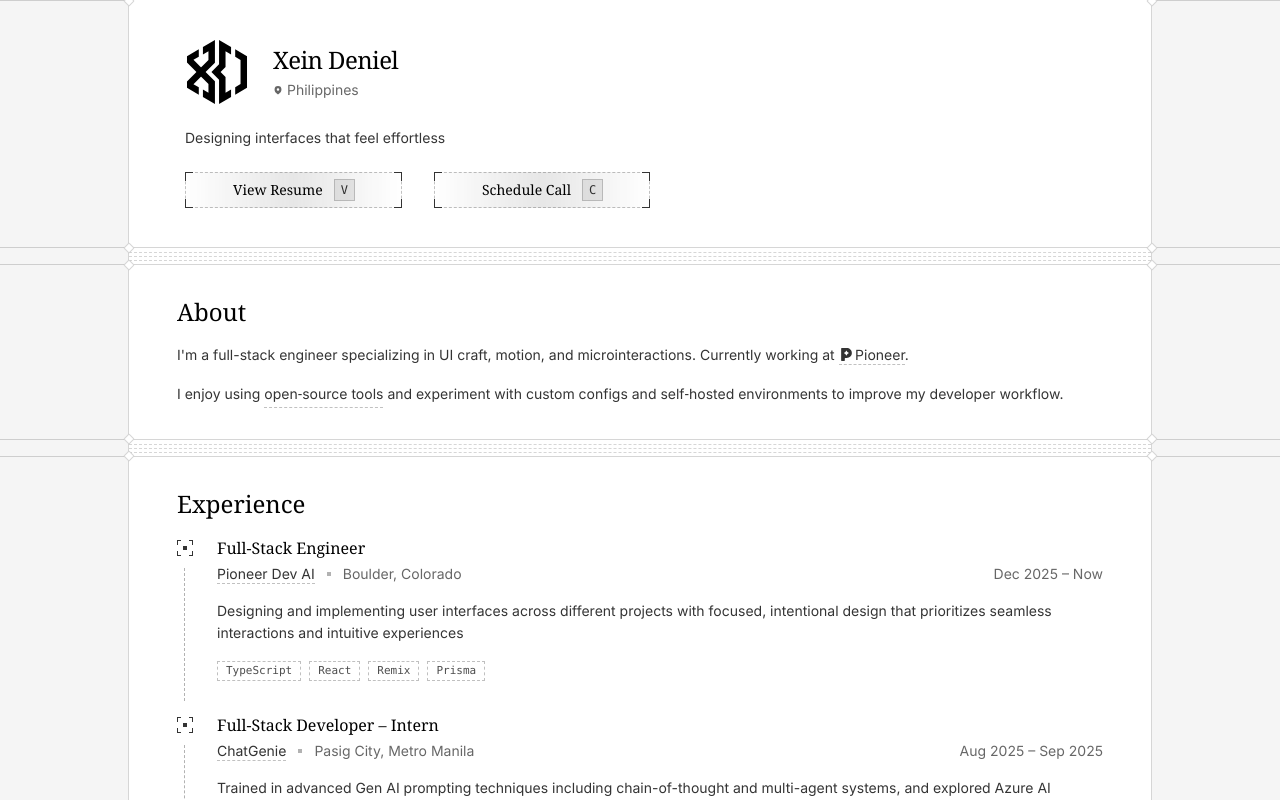
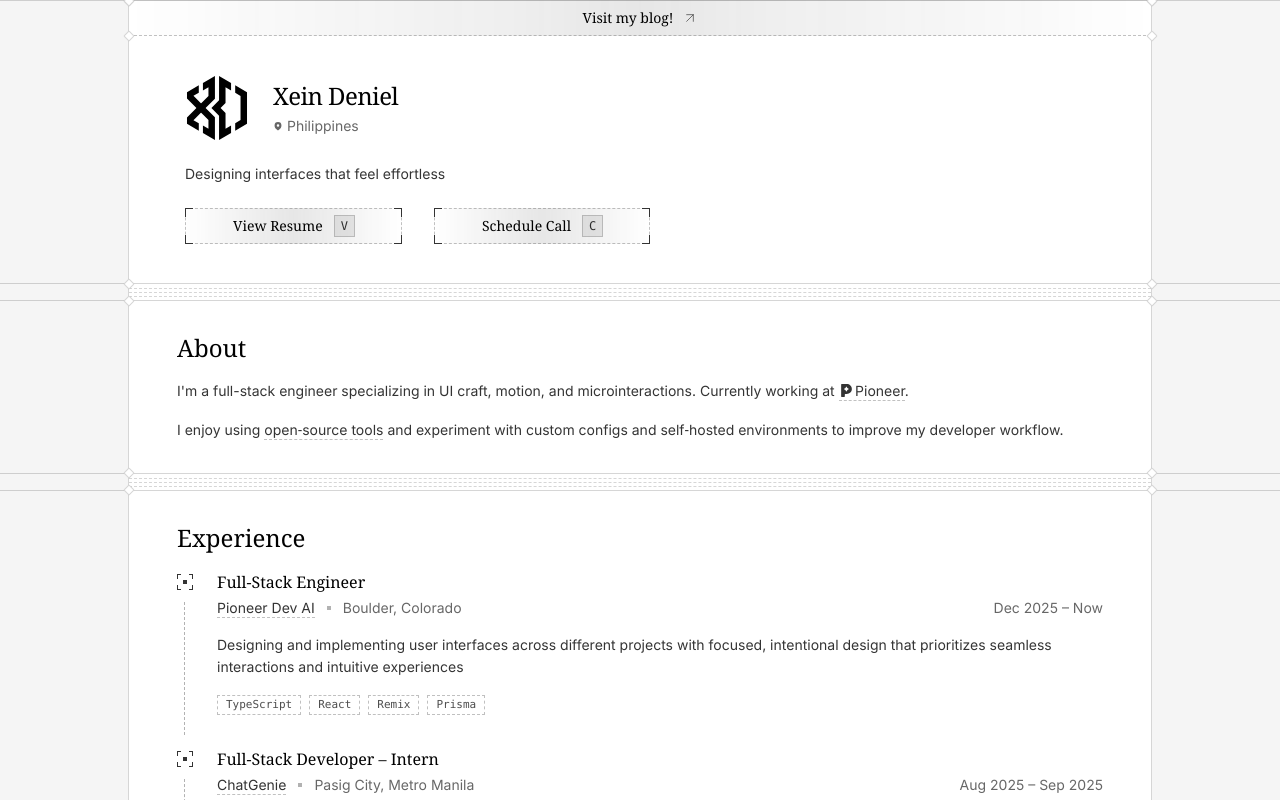
Before and after one commit to xeind/xeind.net, a Next.js app: page / in a window 1280 px wide. Shown: the top 800 px of the page. Built offline with nearby package versions, Linux system fonts and the light colour scheme.

Commit message:
chore: comment out dotfiles hover hint, restore callout band

```diff
--- a/app/page.tsx
+++ b/app/page.tsx
@@ -11,16 +11,16 @@ import { ICON_CONFIG } from "@/lib/config/design";
 export default function Home() {
   return (
     <PageStack
-      // lead={
-      //   <CalloutBand
-      //     href="/blog"
-      //     label="Visit my blog!"
-      //     icon={
-      //       <ArrowUpRight size={16} strokeWidth={ICON_CONFIG.strokeWidth} />
-      //     }
-      //     external={true}
-      //   />
-      // }
+      lead={
+        <CalloutBand
+          href="/blog"
+          label="Visit my blog!"
+          icon={
+            <ArrowUpRight size={16} strokeWidth={ICON_CONFIG.strokeWidth} />
+          }
+          external={true}
+        />
+      }
     >
       <Panel tone="hero" padding="lg" edges="bottom" ornaments="bottom">
         <HeroSection />
--- a/components/sections/AboutSection.tsx
+++ b/components/sections/AboutSection.tsx
@@ -33,7 +33,7 @@ export default function AboutSection() {
           <InlineLink
             href="https://github.com/xeind/dotfiles"
             external
-            hintLabel="my dotfiles"
+            // hintLabel="my dotfiles"
           >
             open‑source tools
           </InlineLink>{" "}
```
